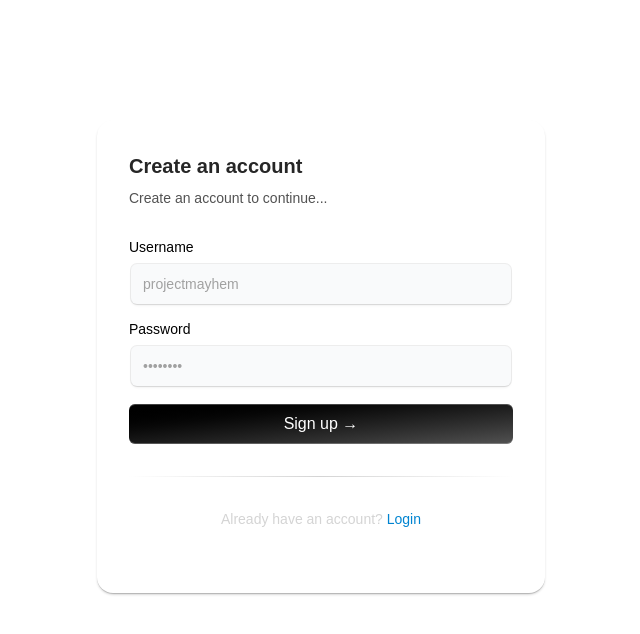
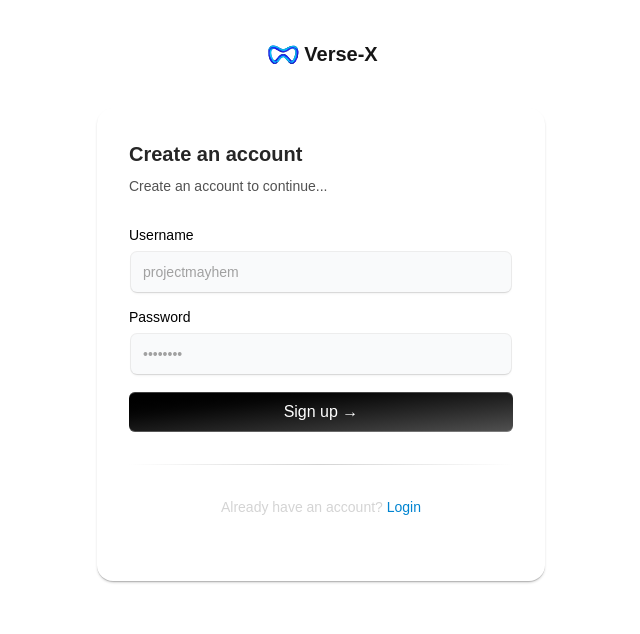
Before and after one commit to kiralightyagami/VerseX, a Next.js app in the folder apps/frontend_v2/: page /signup in a window 1280 px wide. Shown: the top 634 px of the page, without its empty margins (319-959 px from the left). Built offline with nearby package versions, Linux system fonts and the light colour scheme.

Commit message:
added home route to auth pages

```diff
--- a/apps/frontend_v2/app/(auth)/signin/layout.tsx
+++ b/apps/frontend_v2/app/(auth)/signin/layout.tsx
@@ -1,5 +1,7 @@
 import type { Metadata } from "next";
 import "../../globals.css";
+import Link from "next/link";
+import Image from "next/image";
 
 
 export const metadata: Metadata = {
@@ -14,6 +16,12 @@ export default function RootLayout({
 }>) {
   return (
       <>
+       <Link href="/">
+    <div className='flex items-center justify-center mt-10 hover:cursor-pointer'>
+          <Image src="/logo.svg" alt="logo" width={40} height={40}/>
+          <h1 className='text-xl font-bold '>Verse-X</h1>
+    </div>
+    </Link>
         {children}
       </>
   );
--- a/apps/frontend_v2/app/(auth)/signin/page.tsx
+++ b/apps/frontend_v2/app/(auth)/signin/page.tsx
@@ -49,7 +49,7 @@ import Link from "next/link";
     };
 
     return (
-        <div className="shadow-input mx-auto w-full max-w-md mt-30 rounded-none bg-white p-4 md:rounded-2xl md:p-8 dark:bg-black ">
+        <div className="shadow-input mx-auto w-full max-w-md mt-10 rounded-none bg-white p-4 md:rounded-2xl md:p-8 dark:bg-black ">
         <h2 className="text-xl font-bold text-neutral-800 dark:text-neutral-200">
             Welcome Back!
         </h2>
--- a/apps/frontend_v2/app/(auth)/signup/layout.tsx
+++ b/apps/frontend_v2/app/(auth)/signup/layout.tsx
@@ -1,5 +1,7 @@
 import type { Metadata } from "next";
 import "../../globals.css";
+import Image from "next/image";
+import Link from "next/link";
 
 
 export const metadata: Metadata = {
@@ -14,6 +16,12 @@ export default function RootLayout({
 }>) {
   return (
     <>
+    <Link href="/">
+    <div className='flex items-center justify-center mt-10 hover:cursor-pointer'>
+          <Image src="/logo.svg" alt="logo" width={40} height={40}/>
+          <h1 className='text-xl font-bold '>Verse-X</h1>
+    </div>
+    </Link>
     {children}
     </>
   );
--- a/apps/frontend_v2/app/(auth)/signup/page.tsx
+++ b/apps/frontend_v2/app/(auth)/signup/page.tsx
@@ -57,7 +57,7 @@ const handleSubmit = async (e: any) => {
 
 return (
 
-    <div className="shadow-input mx-auto w-full max-w-md mt-30 rounded-none bg-white p-4 md:rounded-2xl md:p-8 dark:bg-black">
+    <div className="shadow-input mx-auto w-full max-w-md mt-10 rounded-none bg-white p-4 md:rounded-2xl md:p-8 dark:bg-black">
     <h2 className="text-xl font-bold text-neutral-800 dark:text-neutral-200 ">
         Create an account
     </h2>
```
